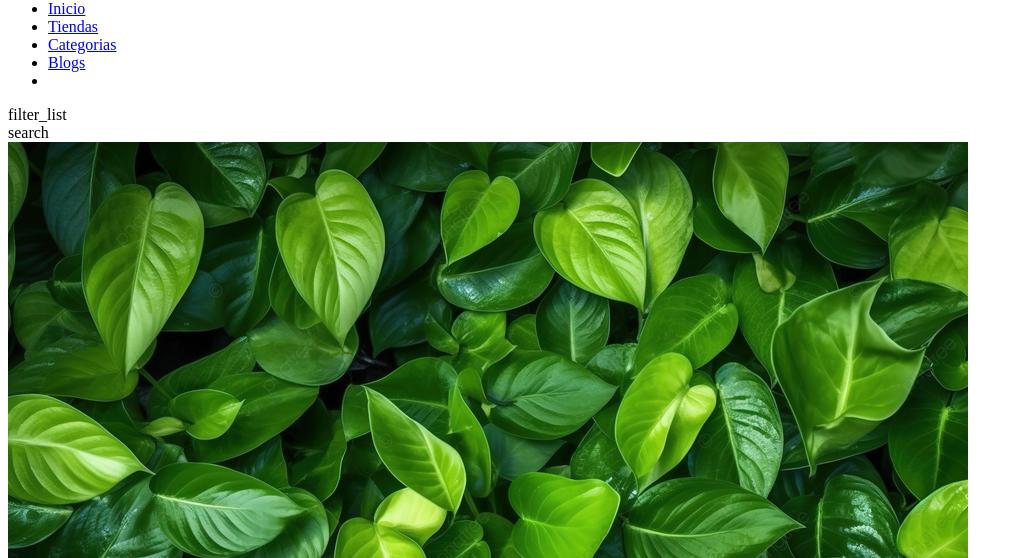
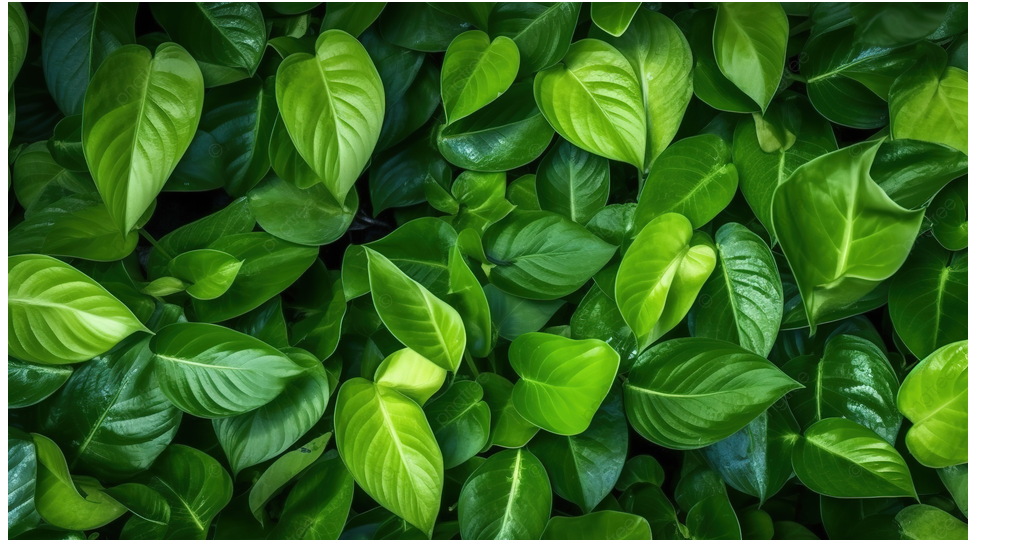
Before and after one commit to NancyBan/BeEco, a plain HTML site: page secciones/home.html in a window 1280 px wide. Shown: the part 42-600 px from the top of the page, without its empty margins (0-1023 px from the left). Drawn offline with Linux system fonts and the light colour scheme; files whose address does not match are found by name.

Commit message:
correccion de diseño y division css

```diff
--- a/css/index.css
+++ b/css/index.css
@@ -2,7 +2,7 @@
     margin: 0;
     padding: 0;
     box-sizing: border-box;
-
+    font-family: "ADLaM Display", system-ui;
 }
 
 htlm{
@@ -17,50 +17,8 @@ body{
     overflow-x: hidden;
 }
 
-header{
-    width: 100%;
-    display: flex;
-    align-items: center;
-    background-color: #bef0aa;
-}
-
-header #logo{
-    width: 7%;
-    height: 100%;
-    display: flex;
-    align-items: center;
-    justify-content: center;
-}
-
-header #logo img{
-    height: 8vh;
-}
-
-header div:nth-child(2){
-    width: 90%;
-    height: 100%;
-    display: flex;
-    align-items: center;
-    justify-content: flex-end;
-}
-
-header div:nth-child(2) nav ul{
-    list-style: none;
-    display: flex;
-    align-items: center;
-    justify-content: center;
-    gap: 2rem;
-}
-
-header div:nth-child(2) nav ul li a{
-    text-decoration: none;
-    color: rgb(60 105 70);
-    font-size: 1.2rem;
-
-}
-
 /* Main Content */
-arearticle{
+section{
     width: 100%;
     background-color: #e6f4d4;
 }
--- a/secciones/home.html
+++ b/secciones/home.html
@@ -1,23 +1,9 @@
 <!DOCTYPE html>
 <html lang="en">
 <head>
-    <title>BeEco</title>
+
 </head>
 <body>
-    <header>
-        <div id="logo"><img src="img/BeEcoGreen.png" alt="logotipo BeEco"></div>
-        <div>
-            <nav>
-                <ul>
-                    <li><a href="index.html">Inicio</a></li> <!-- Que tenga una nainmación donde muestre los iconos y al poner el mouse de bayan como en cubo hacia atrás mostrando las letras -->
-                    <li><a href="tiendas.html">Tiendas</a></li>
-                    <li><a href="categorias.html">Categorias</a></li>
-                    <li><a href="blog.html">Blogs</a></li>
-                    <li></li>
-                </ul>
-            </nav>
-        </div>
-    </header>
     <arearticle>
         <section>
             <div>
```
Also changed, not shown: css/header.css (added, +40 -0 lines), index.html (+23 -3 lines).
